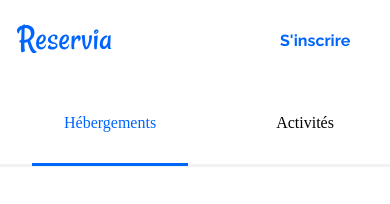
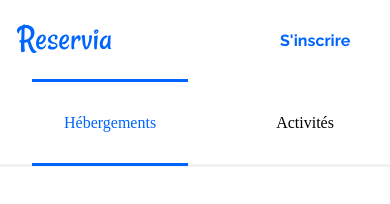
Before and after one commit to jucroizer/JustineCroizer_2_27072021, a plain HTML site: page index.html in a window 390 px wide. In both pictures the pointer is over the link "Hébergements". Shown: the top 204 px of the page. Drawn offline with Linux system fonts and the light colour scheme; a web font is replaced by a local one.

Commit message:
Modif hover nav bar pc et tablette

```diff
--- a/css/style.css
+++ b/css/style.css
@@ -66,8 +66,7 @@ header {
 .menu-link:hover{
     border-top: solid;
     color: #0065FC;
-    text-decoration-thickness: 4px;
-    border-top: 2em;
+    padding: 2.8em 1em 0em 1em;
 }
 
 .register-ul{
```
